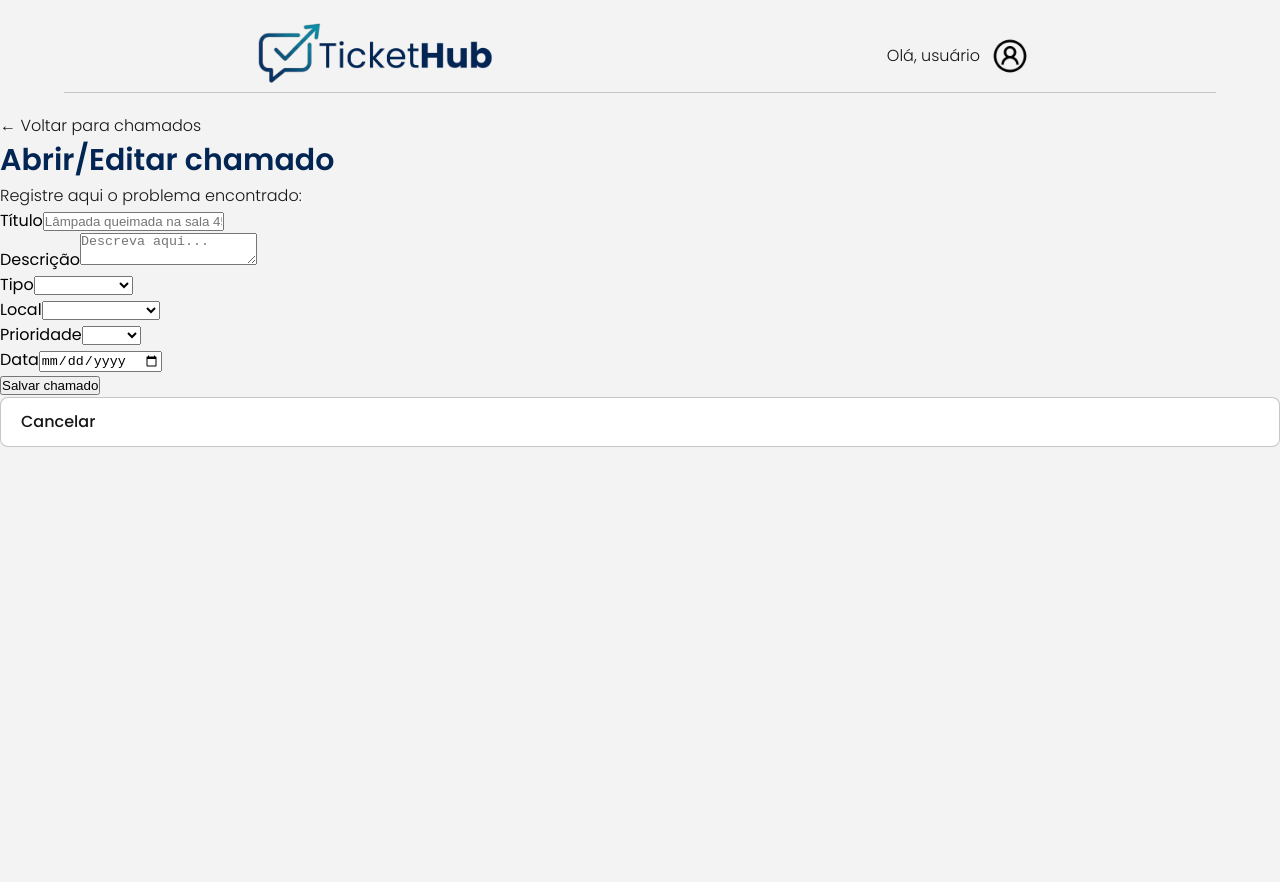
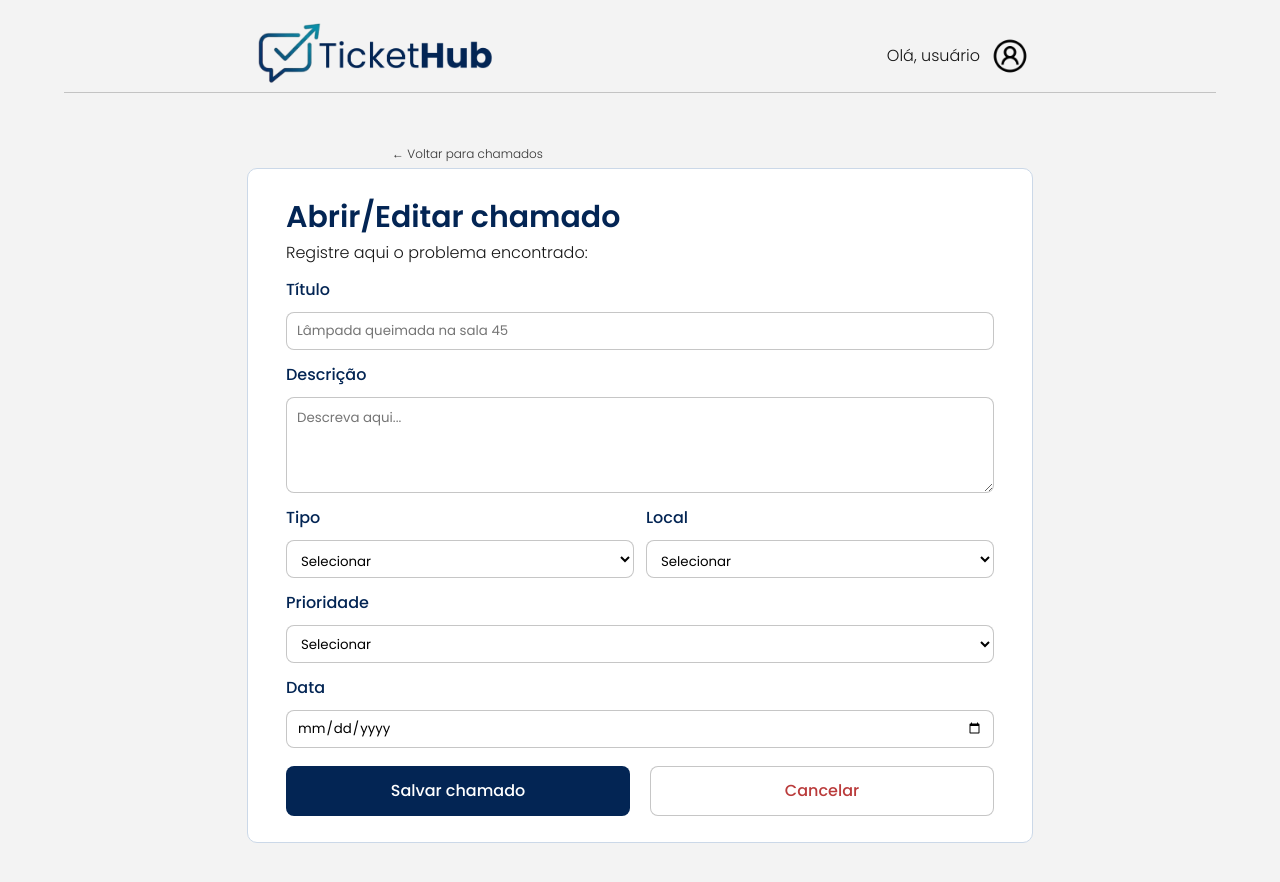
Before and after one commit to HelloisaLeite/tickethub, a React (Vite) app: page /novo in a window 1280 px wide. Shown: the top 882 px of the page. Before the commit the page ends 800 px from the top, so only its background shows below. Built offline with nearby package versions, Linux system fonts and the light colour scheme; no server answers.

Commit message:
adiciona estilo para a pagina de abrir/editar chamado

```diff
--- a/src/pages/FormularioChamado.css
+++ b/src/pages/FormularioChamado.css
@@ -1,3 +1,134 @@
+.pagina-formulario {
+    min-height: 80vh;
+    padding: 32px 20px 60px;
+}
+
 .voltar-chamados {
+    display: block;
+    width: 40%;
+    margin: 0 auto 5px;
+    color: #333;
+    font-size: 12px;
     text-decoration: none;
+
 }
+
+.formulario-box {
+    width: 50%;
+    background-color: #ffffff;
+    width: 100%;
+    max-width: 786px;
+    margin: 0 auto;
+    padding: 26px 38px;
+    border: 1px solid #cbd8e8;
+    border-radius: 10px;
+}
+
+.campo {
+    display: flex;
+    flex-direction: column;
+    border-radius: 8px;
+    gap: 10px;
+    flex: 1;
+}
+
+.campo label {
+    color: var(--secondary-title-color);
+    font-weight: 500;
+    margin-top: 12px;
+}
+
+.campo input,
+.campo select,
+.campo textarea {
+    background-color: var(--secondary-button-color);
+    border: 1px solid;
+    border-color: var(--secondary-button-border-color);
+    font-family: var(--text-font-family);
+    border-radius: 8px;
+    padding: 10px;
+}
+
+.campo input,
+select {
+    height: 38px;
+}
+
+.campo textarea {
+    min-height: 96px;
+}
+
+.campos-duplos {
+    display: flex;
+    flex-direction: row;
+    justify-content: space-between;
+    gap: 12px;
+}
+
+.botoes-formulario {
+    display: flex;
+    gap: 20px;
+    margin-top: 18px;
+}
+
+.container-salvar,
+.container-cancelar {
+    display: flex;
+    flex: 1;
+    min-width: 0;
+}
+
+
+.botao-salvar {
+    box-sizing: border-box;
+    background-color: var(--primary-button-color);
+    width: 100%;
+    min-height: 50px;
+    padding: 10px 20px;
+    border: 1px solid transparent;
+    border-radius: 8px;
+    cursor: pointer;
+    display: flex;
+    align-items: center;
+    justify-content: center;
+    font-weight: var(--button-text-weight);
+    font-family: var(--text-font-family);
+    font-size: 16px;
+    color: #ffffff;
+}
+
+.botao-cancelar {
+    display: flex;
+    flex: 1;
+    align-items: center;
+    justify-content: center;
+    padding: 10px 20px;
+    background-color: var(--secondary-button-color);
+    border: 1px solid;
+    border-color: var(--secondary-button-border-color);
+    border-radius: 8px;
+    color: var(--secondary-danger-button-text-color);
+    font-family: var(--text-font-family);
+    font-size: 16px;
+    cursor: pointer;
+    font-weight: 500;
+}
+
+@media (max-width: 1024px) {
+    .voltar-chamados {
+        width: 75%;
+    }
+}
+
+@media (max-width: 425px) {
+    .campos-duplos {
+        display: block;
+    }
+
+    .botoes-formulario {
+        display: flex;
+        gap: 20px;
+        margin-top: 18px;
+    }
+
+}
--- a/src/pages/FormularioChamado.jsx
+++ b/src/pages/FormularioChamado.jsx
@@ -1,5 +1,7 @@
 import {useState} from "react";
 import { Link } from "react-router-dom";
+import { useNavigate } from "react-router-dom";
+import api from "../services/api";
 import Header from "../components/Header";
 import "./FormularioChamado.css";
 import LinkBotao from "../components/LinkBotao";
@@ -13,7 +15,22 @@ function FormularioChamado() {
   const [prioridade, setPrioridade] = useState("");
   const [dataAbertura, setDataAbertura] = useState("");
 
-  function salvarChamado(event) {
+  /* Usa isso para navegar até as páginas depois do alert */
+  const navegar = useNavigate();
+
+  /* Função para confirmar cancelamento */
+  function cancelarFormulario() {
+    const confirmar = window.confirm(
+      "Tem certeza de que deseja cancelar? As informações preenchidas serão perdidas."
+    );
+
+    if (confirmar) {
+      navegar("/chamados");
+    }
+  }
+
+  /* Função para salvar o chamado */
+  async function salvarChamado(event) {
     event.preventDefault();
 
     const chamado = {
@@ -23,11 +40,21 @@ function FormularioChamado() {
       local,
       prioridade,
       data_abertura: dataAbertura,
+    };
+
+    try {
+      const resposta = await api.post("/chamados", chamado);
+
+      console.log("Chamado criado:", resposta.data);
+      alert("Chamado criado com sucesso!");
+
+      navegar("/chamados");
+
+    } catch (erro) {
+      console.error("Erro ao criar chamado:", erro.response?.data || erro);
+      alert("Não foi possível criar o chamado. Confira os dados e tente novamente.");
     }
-
-    console.log(chamado)
 }
-
   return (
     <>
       <Header />
@@ -74,7 +101,7 @@ function FormularioChamado() {
                 value={tipo}
                 onChange={(event) => setTipo(event.target.value)}
                 required>
-                <option value=""></option>
+                  <option value="">Selecionar</option>
                   <option value="elétrica">Elétrica</option>
                   <option value="hidráulica">Hidráulica</option>
                   <option value="informática">Informática</option>
@@ -92,7 +119,7 @@ function FormularioChamado() {
                 value={local}
                 onChange={(event) => setLocal(event.target.value)}
                 required>
-                <option value=""></option>
+                  <option value="">Selecionar</option>
                   <option value="Bloco A">Bloco A</option>
                   <option value="Bloco B">Bloco B</option>
                   <option value="Laboratórios">Laboratórios</option>
@@ -113,7 +140,7 @@ function FormularioChamado() {
               value={prioridade}
               onChange={(event) => setPrioridade(event.target.value)}
               required>
-              <option value=""></option>
+                <option value="">Selecionar</option>
                 <option value="alta">Alta</option>
                 <option value="média">Média</option>
                 <option value="baixa">Baixa</option>
@@ -131,20 +158,27 @@ function FormularioChamado() {
                 />
             </div>
 
+
             <div className="botoes-formulario">
-            <div className="botao-salvar">
+              <div className="container-salvar">
                 <button type="submit" className="botao-salvar">
                   Salvar chamado
                 </button>
               </div>
 
-            <div className="botao-danger">
-              <LinkBotao to="/chamados" clasName="botao-cancelar" variante="secondary">Cancelar</LinkBotao>
+
+              <div className="container-cancelar">
+                  <button
+                  type="button"
+                  className="botao-cancelar"
+                  onClick={cancelarFormulario}
+                  >
+                    Cancelar
+                  </button>
               </div>
             </div>
 
           </form>
-
         </section>
 
       </main>
```
Lines whose indentation alone changed are shown as unchanged.
